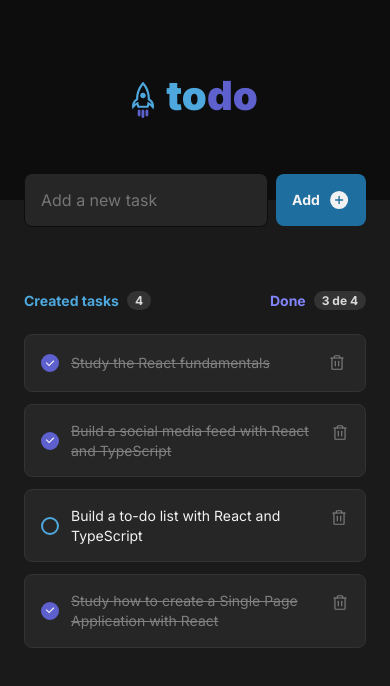
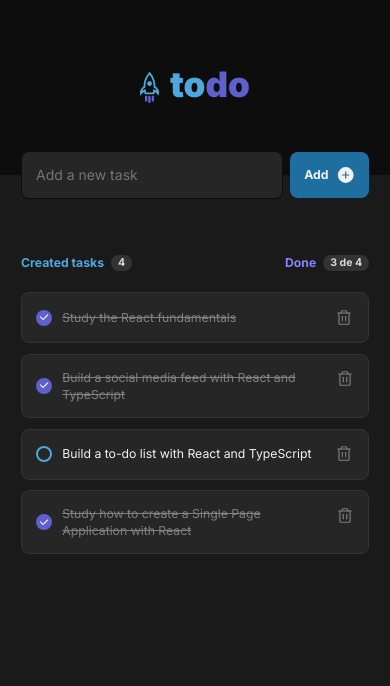
Before and after one commit to thullyoufrn/to-do, a React (Vite) app: page / in a window 390 px wide. Shown: the top 686 px of the page. Built offline with nearby package versions, Linux system fonts and the light colour scheme.

Commit message:
css responsiveness added

```diff
--- a/src/App.module.css
+++ b/src/App.module.css
@@ -1,5 +1,11 @@
-.main {
+.wrapper {
   max-width: 49rem;
   margin: 0 auto;
   padding: 0 1.5rem;
 }
+
+@media (max-width: 768px) {
+  html {
+    font-size: 87.5%;
+  }
+}
--- a/src/App.tsx
+++ b/src/App.tsx
@@ -99,7 +99,7 @@ export function App() {
     <div>
       <Header />
 
-      <main className={styles.main}>
+      <main className={styles.wrapper}>
         <NewTask
           onNewTaskChange={handleNewTaskChange}
           newTaskTitle={newTaskTitle}
```
Also changed, not shown: 1 other file (tests, documents, lock files or other folders).
